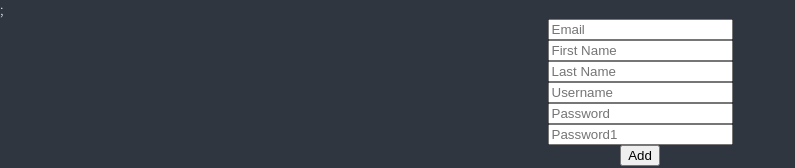
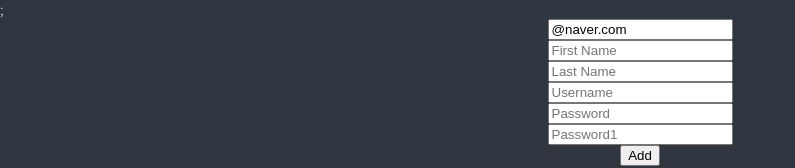
Before and after one commit to seunghyeokleeme/todo-list, a React (Create React App) app: page / in a window 1280 px wide. Shown: the top 168 px of the page, without its empty margins (0-795 px from the left). Built offline with nearby package versions, Linux system fonts and the light colour scheme.

Commit message:
Form Error

```diff
--- a/src/ToDoList.tsx
+++ b/src/ToDoList.tsx
@@ -34,12 +34,29 @@
   );
 }
 */
+
+interface IForm {
+  email: string;
+  firstName: string;
+  lastName: string;
+  username: string;
+  password: string;
+  password1: string;
+}
 function ToDoList() {
-  const { register, watch, handleSubmit, formState } = useForm();
+  const {
+    register,
+    handleSubmit,
+    formState: { errors },
+  } = useForm<IForm>({
+    defaultValues: {
+      email: "@naver.com",
+    },
+  });
   const onValid = (data: any) => {
     console.log(data);
   };
-  console.log(formState.errors);
+  console.log(errors);
   return (
     <div>
       <form
@@ -50,23 +67,37 @@
         }}
         onSubmit={handleSubmit(onValid)}
       >
-        <input {...register("email", { required: true })} placeholder="Email" />
         <input
-          {...register("firstName", { required: true })}
+          {...register("email", {
+            required: "Email Required",
+            pattern: {
+              value: /^[A-Za-z0-9._%+-]+@naver.com$/,
+              message: "Only naver.com emails allowed",
+            },
+          })}
+          placeholder="Email"
+        />
+        <span>{errors?.email?.message}</span>
+        <input
+          {...register("firstName", { required: "write here" })}
           placeholder="First Name"
         />
+        <span>{errors?.firstName?.message}</span>
         <input
-          {...register("lastName", { required: true })}
+          {...register("lastName", { required: "write here" })}
           placeholder="Last Name"
         />
+        <span>{errors?.lastName?.message}</span>
         <input
-          {...register("username", { required: true, minLength: 10 })}
+          {...register("username", { required: "write here", minLength: 10 })}
           placeholder="Username"
         />
+        <span>{errors?.username?.message}</span>
         <input
-          {...register("password", { required: true, minLength: 5 })}
+          {...register("password", { required: "write here", minLength: 5 })}
           placeholder="Password"
         />
+        <span>{errors?.password?.message}</span>
         <input
           {...register("password1", {
             required: "Password is required",
@@ -74,6 +105,7 @@
           })}
           placeholder="Password1"
         />
+        <span>{errors?.password1?.message}</span>
         <button>Add</button>
       </form>
     </div>
```
